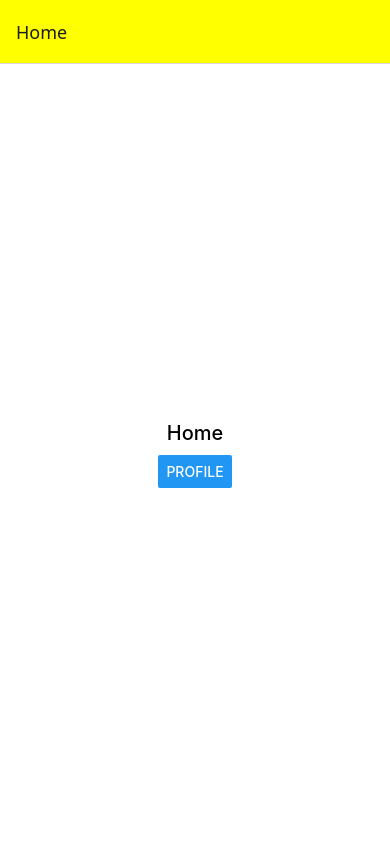
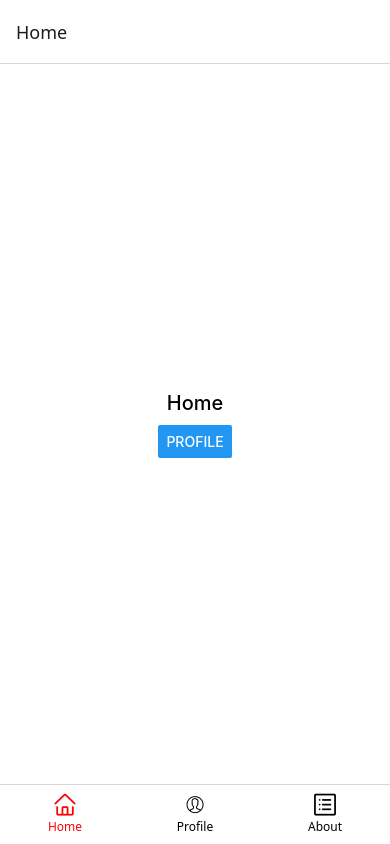
Before and after one commit to Faizanulghani/first-react-native-app, a React Native app: screen / in a window 390 px wide. Built offline with nearby package versions, Linux system fonts and the light colour scheme.

Commit message:
tabBar Navigation created with icons

```diff
--- a/App.tsx
+++ b/App.tsx
@@ -5,8 +5,13 @@ import { createNativeStackNavigator } from '@react-navigation/native-stack';
 import Profile from './src/screens/Profile';
 import About from './src/screens/About';
 import { NavigationContainer } from '@react-navigation/native';
+import { createBottomTabNavigator } from '@react-navigation/bottom-tabs';
+import AntDesign from 'react-native-vector-icons/dist/AntDesign';
+import EvilIcons from 'react-native-vector-icons/dist/EvilIcons';
+import AntDesign2 from 'react-native-vector-icons/dist/AntDesign';
 
 const Stack = createNativeStackNavigator();
+const Tab = createBottomTabNavigator();
 
 const App = () => {
   const StackNavigator = () => {
@@ -24,9 +29,51 @@ const App = () => {
       </Stack.Navigator>
     );
   };
+
+  function MyTabs() {
+    return (
+      <Tab.Navigator
+        screenOptions={{
+          tabBarActiveTintColor: 'red',
+          tabBarInactiveTintColor: 'black',
+          tabBarLabelStyle: { fontSize: 12 },
+          tabBarStyle: { height: 60 },
+        }}
+      >
+        <Tab.Screen
+          name="Home"
+          component={Home}
+          options={{
+            tabBarIcon: ({ color, size }) => (
+              <AntDesign name="home" size={size} color={color} />
+            ),
+          }}
+        />
+        <Tab.Screen
+          name="Profile"
+          component={Profile}
+          options={{
+            tabBarIcon: ({ color, size }) => (
+              <EvilIcons name="user" size={size} color={color} />
+            ),
+          }}
+        />
+        <Tab.Screen
+          name="About"
+          component={About}
+          options={{
+            tabBarIcon: ({ color, size }) => (
+              <AntDesign2 name="profile" size={size} color={color} />
+            ),
+          }}
+        />
+      </Tab.Navigator>
+    );
+  }
   return (
     <NavigationContainer>
-      <StackNavigator />
+      {/* <StackNavigator /> */}
+      <MyTabs />
     </NavigationContainer>
   );
 };
--- a/package.json
+++ b/package.json
@@ -11,12 +11,14 @@
   },
   "dependencies": {
     "@react-native/new-app-screen": "0.80.2",
+    "@react-navigation/bottom-tabs": "^7.4.5",
     "@react-navigation/native": "^7.1.17",
     "@react-navigation/native-stack": "^7.3.24",
     "react": "19.1.0",
     "react-native": "0.80.2",
     "react-native-safe-area-context": "^5.5.2",
-    "react-native-screens": "^4.13.1"
+    "react-native-screens": "^4.13.1",
+    "react-native-vector-icons": "^10.3.0"
   },
   "devDependencies": {
     "@babel/core": "^7.25.2",
```
Also changed, not shown: 2 other files (tests, documents, lock files or other folders).
